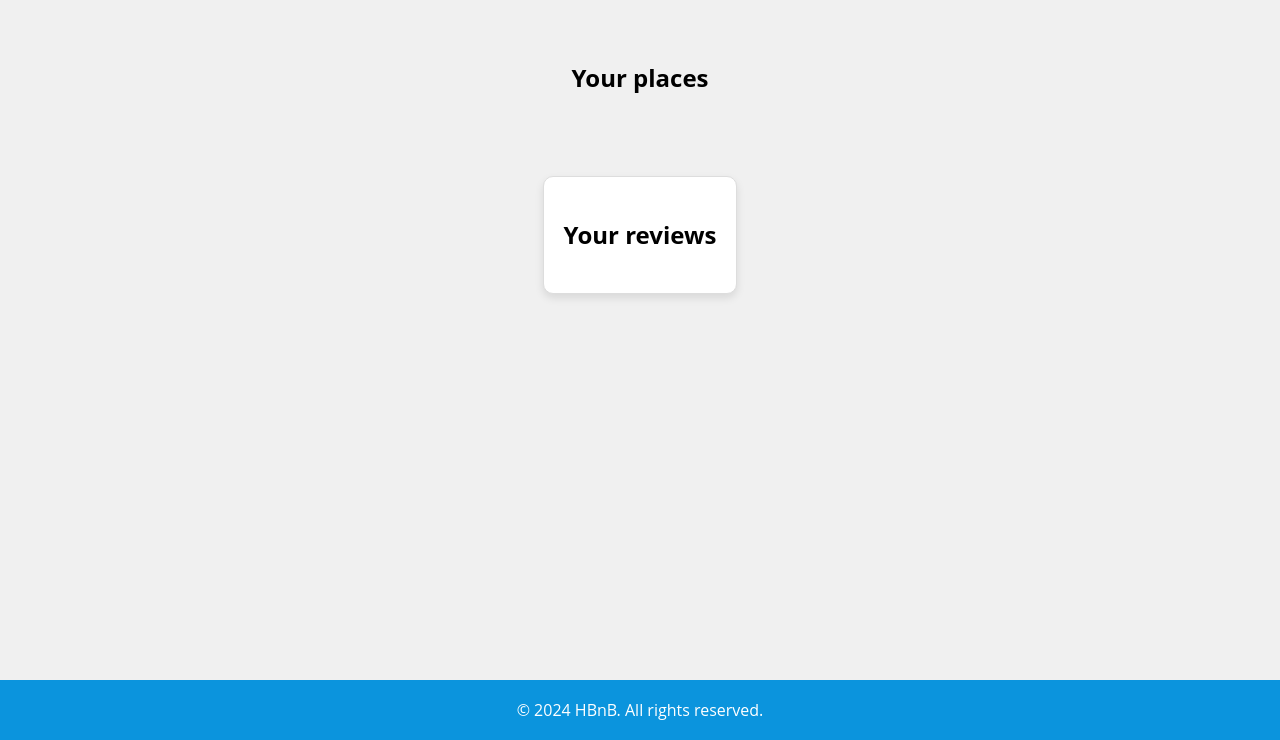
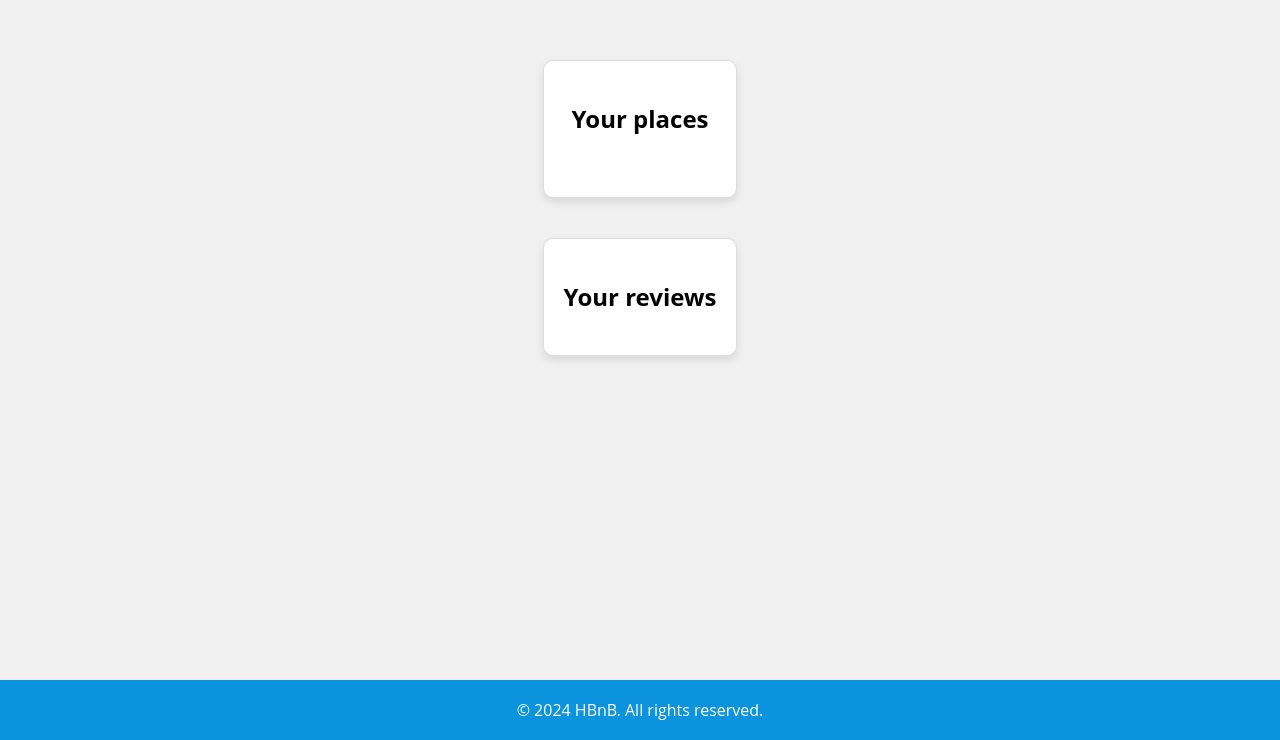
Before and after one commit to HolbieWan/HBnB_C24_FrontEnd_Part2, a Flask app: page /HBnB/36c9050e-ddd3-4c3b-9731-9f487208bbc1/places in a window 1280 px wide. Shown: the part 60-800 px from the top of the page. Run offline with Flask 3, Linux system fonts and the light colour scheme.

Commit message:
Update: all templates and styles.css with new background-card for nicer design...

```diff
--- a/app/static/styles.css
+++ b/app/static/styles.css
@@ -532,6 +532,7 @@
 .section-title {
   font-size: 2.4rem;
   color: var(--color-black);
+  text-align: center;
 }
 
 /* Filter styles */
@@ -545,12 +546,26 @@
   font-size: 1.6rem;
 }
 
+/* Background card styles */
+.background-card {
+  margin: var(--card-margin);
+  padding: var(--card-padding);
+  border: var(--card-border);
+  border-radius: var(--card-border-radius);
+  box-shadow: 0 4px 8px rgba(0, 0, 0, 0.1);
+  background: var(--color-white);
+  text-align: left;
+  max-width: var(--card-max-width);
+  margin-left: auto;
+  margin-right: auto;
+}
+
 /* Place card styles */
 #places-list {
   display: flex;
   justify-content: space-around;
   flex-wrap: wrap;
-  padding: 2rem;
+  padding: 1rem;
 }
 
 .place-card {
@@ -650,7 +665,7 @@
 #reviews {
   width: 100%;
   margin: 2rem 0;
-  text-align: left;
+  text-align: center;
 }
 
 .review-card {
--- a/app/templates/index.html
+++ b/app/templates/index.html
@@ -10,7 +10,7 @@
 <body>
   {% include 'header.html' %}
   <main>
-      <section id="Places" class="section">
+      <section id="Places" class="background-card">
           <div class="container">
               <header class="section-header">
                   <h2 class="section-title">Available places</h2>
--- a/app/templates/login.html
+++ b/app/templates/login.html
@@ -11,7 +11,7 @@
   {% include 'header.html' %}
   <main>
       <div class="vertical-align">
-          <section id="login">
+          <section id="login" class="background-card">
             <h2>Login</h2>
             <form id="login-form">
               <label for="email">Email:</label>
--- a/app/templates/place_details.html
+++ b/app/templates/place_details.html
@@ -20,7 +20,7 @@
                   <!-- Reviews will be populated here -->
               </div>
           </section>
-          <section id="add-review">
+          <section id="add-review" class="review-card">
               <h2>Add a Review</h2>
               <form id="review-form">
                   <label for="review-text">Review:</label>
--- a/app/templates/register_new_place.html
+++ b/app/templates/register_new_place.html
@@ -11,7 +11,7 @@
   {% include 'header.html' %}
   <main>
       <div class="vertical-align">
-          <section id="register-place">
+          <section id="register-place" class="background-card">
               <h2>Register a new place</h2>
               <form id="register-place-form">
                 <!-- Title Field -->
--- a/app/templates/register_new_user.html
+++ b/app/templates/register_new_user.html
@@ -11,7 +11,7 @@
   {% include 'header.html' %}
   <main>
       <div class="vertical-align">
-          <section id="register-user">
+          <section id="register-user" class="background-card">
               <h2>Create new account</h2>
               <form id="register-user-form">
                 <!-- Username Field -->
--- a/app/templates/update_place.html
+++ b/app/templates/update_place.html
@@ -11,8 +11,8 @@
   {% include 'header.html' %}
   <main>
       <div class="vertical-align">
-          <section id="register-place">
-              <h2>Update your place</h2>
+          <section id="register-place" class="background-card">
+              <h2>Update the place</h2>
               <form id="register-place-form">
                 <!-- Title Field -->
                 <label for="title">Title:</label>
--- a/app/templates/update_review.html
+++ b/app/templates/update_review.html
@@ -11,8 +11,8 @@
   {% include 'header.html' %}
   <main>
       <div class="vertical-align">
-          <section id="add-review">
-              <h2>Update your Review</h2>
+          <section id="add-review" class="background-card">
+              <h2>Update the Review</h2>
               <form id="review-form">
                   <label for="review-text">Review:</label>
                   <textarea id="review-text" name="review-text" required></textarea>
--- a/app/templates/user_places.html
+++ b/app/templates/user_places.html
@@ -11,7 +11,7 @@
   {% include 'header.html' %}
   <main>
       <section id="Places" class="section">
-          <div class="container">
+          <div class="background-card">
               <header class="section-header">
                   <h2 class="section-title">Your places</h2>
               </header>
```
Also changed, not shown: app/templates/add_review.html (deleted, +0 -52 lines).
